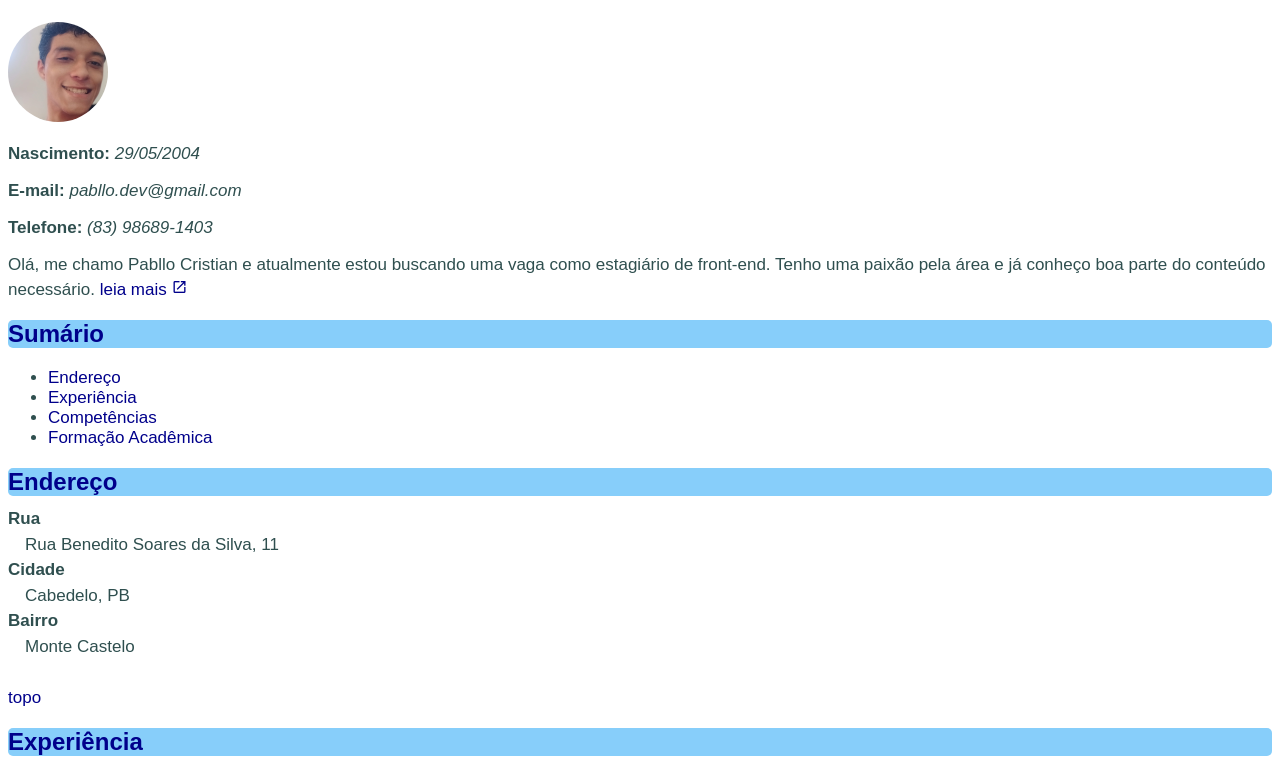
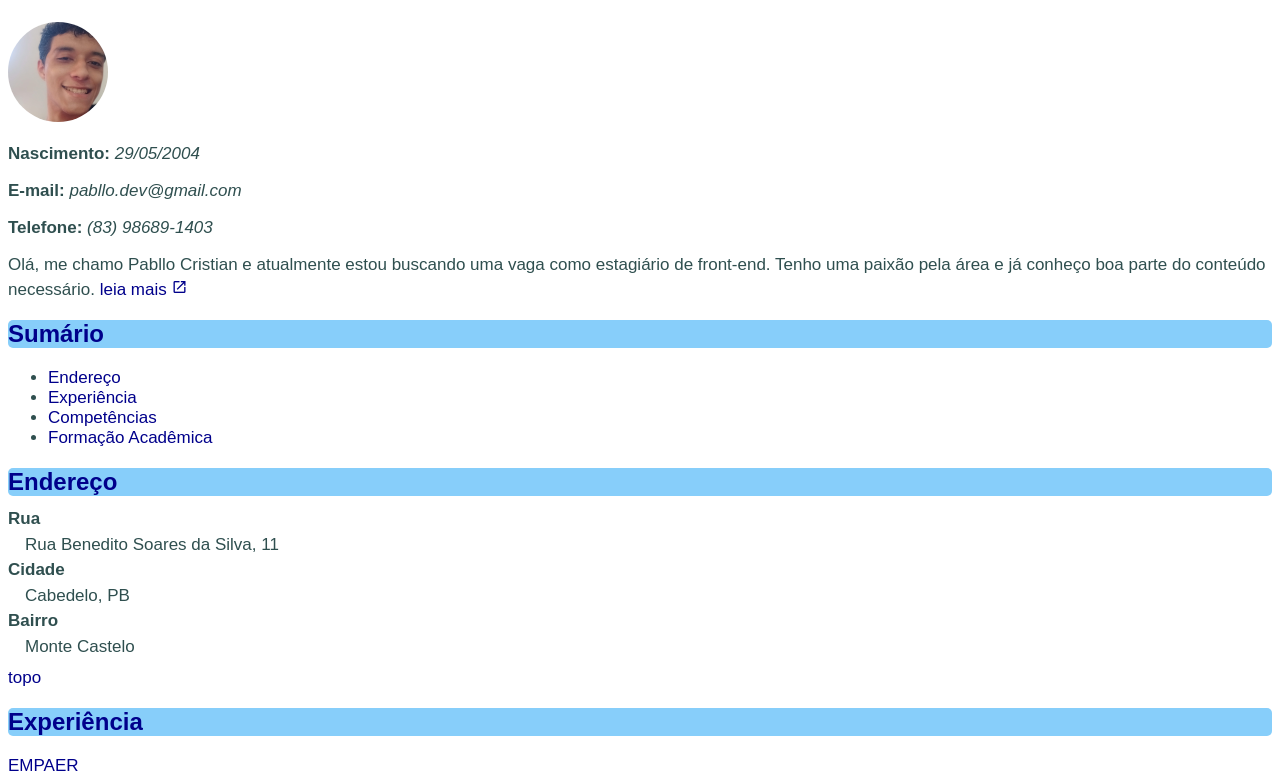
Before and after one commit to IkPc/Curriculum-Vitae, a plain HTML site: page index.html in a window 1280 px wide. Shown: the part 67-840 px from the top of the page. Drawn offline with Linux system fonts and the light colour scheme.

Commit message:
fixes icons changes

```diff
--- a/index.html
+++ b/index.html
@@ -37,7 +37,7 @@
             <p><strong>Cidade</strong></p>
                 <p>&emsp;Cabedelo, PB</p>
             <p><strong>Bairro</strong></p>
-                <p>&emsp;Monte Castelo</p><br/>
+                <p>&emsp;Monte Castelo</p>
                 <nav>
                     <a href="#topo">topo</a>
                 </nav>
```
